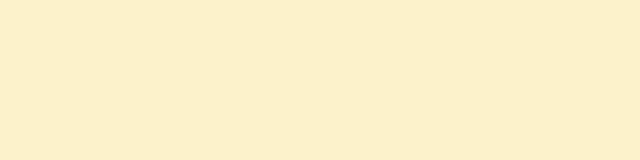
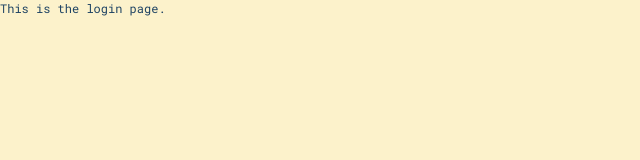
Before and after one commit to paul-schaaf/roomr, a React (Create React App) app in the folder client-roomr/: page /login in a window 1280 px wide. Shown: the top 160 px of the page, without its empty margins (0-640 px from the left). Built offline with nearby package versions, Linux system fonts and the light colour scheme.

Commit message:
added login page to app - works too!

```diff
--- a/client-roomr/src/App.js
+++ b/client-roomr/src/App.js
@@ -2,6 +2,7 @@ import React from 'react';
 import { BrowserRouter as Router, Route } from 'react-router-dom';
 import BookingPage from './components/bookingPage/BookingPage';
 import AdminPage from './components/adminPage/AdminPage';
+import LoginPage from './components/loginPage/LoginPage';
 
 class App extends React.Component {
   render () {
@@ -10,6 +11,7 @@ class App extends React.Component {
         <React.Fragment>
           <Route path="/" exact component={BookingPage} />
           <Route path="/admin" exact component={AdminPage} />
+          <Route path="/login" exact component={LoginPage} />
         </React.Fragment>
       </Router>
     );
--- /dev/null
+++ b/client-roomr/src/components/loginPage/LoginPage.js
@@ -0,0 +1,9 @@
+import React from 'react';
+
+class LoginPage extends React.Component {
+  render () {
+    return <div>This is the login page.</div>
+  }
+}
+
+export default LoginPage;
```
